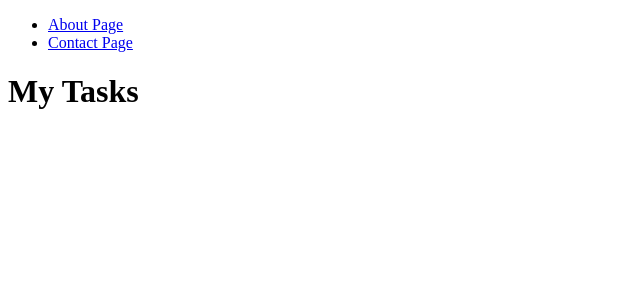
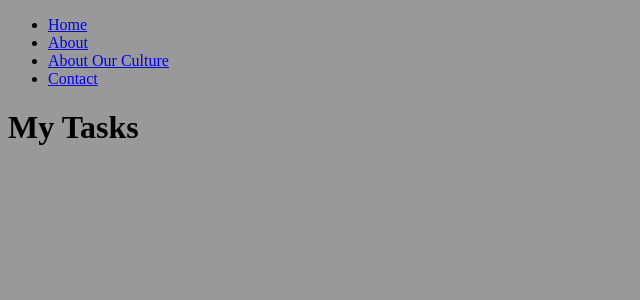
Before and after one commit to chungthehao/PHP_Practitioner, a PHP site: page / in a window 1280 px wide. Shown: the top 300 px of the page, without its empty margins (0-640 px from the left). Run offline with PHP 8.4, Linux system fonts and the light colour scheme; data that the repository does not hold is empty.

Commit message:
17-Dry-Up-Your-Views

```diff
--- /dev/null
+++ b/public/css/style.css
@@ -0,0 +1,3 @@
+body {
+    background: #999;
+}
--- a/views/index.view.php
+++ b/views/index.view.php
@@ -1,25 +1,4 @@
-<!DOCTYPE html>
-<html lang="en">
-<head>
-    <meta charset="UTF-8">
-    <meta name="viewport" content="width=device-width, initial-scale=1.0">
-    <meta http-equiv="X-UA-Compatible" content="ie=edge">
-    <title>Document</title>
-    <style>
-        header {
-            background-color: #e3e3e3;
-            padding: 2em;
-            text-align: center;
-        }
-    </style>
-</head>
-<body>
-    <nav>
-        <ul>
-            <li><a href="/views/about.view.php">About Page</a></li>
-            <li><a href="/views/contact.view.php">Contact Page</a></li>
-        </ul>
-    </nav>
+<?php require './views/partials/head.php'; ?>
 
     <h1>My Tasks</h1>
     <ul>
@@ -35,5 +14,5 @@
 
         <?php endforeach; ?>
     </ul>
-</body>
-</html>
+
+<?php require './views/partials/footer.php'; ?>
--- /dev/null
+++ b/views/partials/footer.php
@@ -0,0 +1,2 @@
+</body>
+</html>
--- /dev/null
+++ b/views/partials/head.php
@@ -0,0 +1,11 @@
+<!DOCTYPE html>
+<html lang="en">
+<head>
+    <meta charset="UTF-8">
+    <meta name="viewport" content="width=device-width, initial-scale=1.0">
+    <meta http-equiv="X-UA-Compatible" content="ie=edge">
+    <title>About Page</title>
+    <link rel="stylesheet" href="/public/css/style.css" />
+</head>
+<body>
+    <?php require './views/partials/nav.php'; ?>
--- /dev/null
+++ b/views/partials/nav.php
@@ -0,0 +1,8 @@
+<nav>
+    <ul>
+        <li><a href="/">Home</a></li>
+        <li><a href="/about">About</a></li>
+        <li><a href="/about/culture">About Our Culture</a></li>
+        <li><a href="/contact">Contact</a></li>
+    </ul>
+</nav>
```
Also changed, not shown: views/about-culture.view.php (+5 -12 lines), views/about.view.php (+4 -11 lines), views/contact.view.php (+5 -12 lines).
